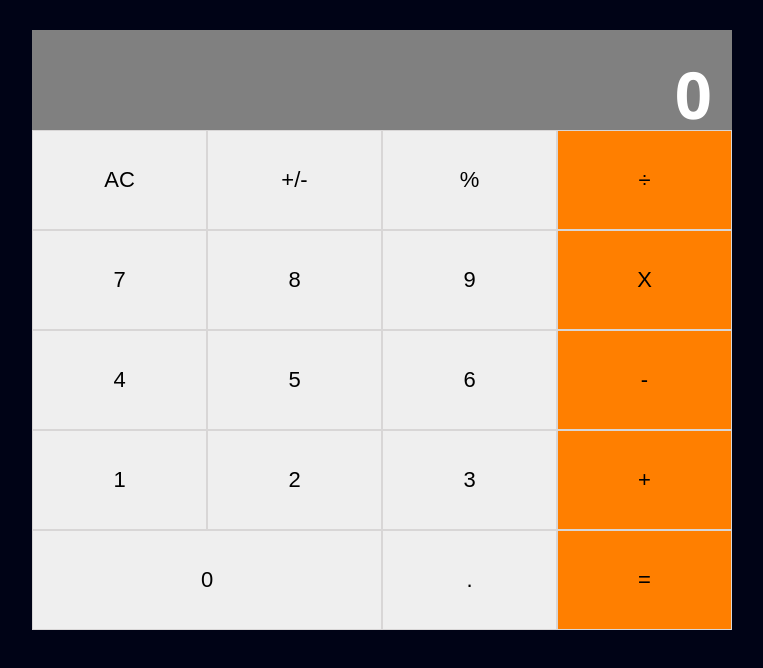
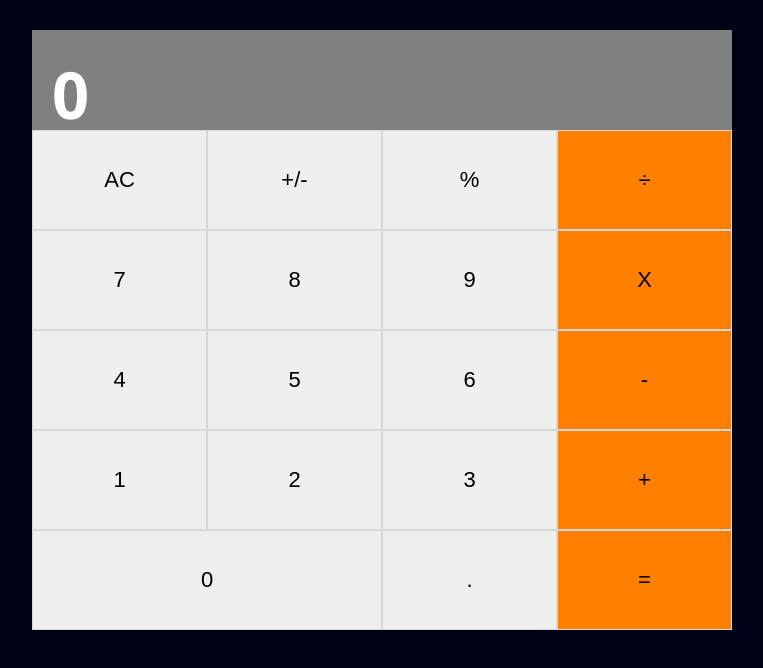
Before and after one commit to teekaytech/React-Calclator, a React (Create React App) app: page / in a window 1280 px wide. Shown: the top 668 px of the page, without its empty margins (258-1021 px from the left). Built offline with nearby package versions, Linux system fonts and the light colour scheme.

Commit message:
Fix stylelint errors

```diff
--- a/src/index.css
+++ b/src/index.css
@@ -11,8 +11,8 @@
 }
 
 .main,
-display,
-group {
+.display,
+.group {
   display: flex;
 }
 
```
